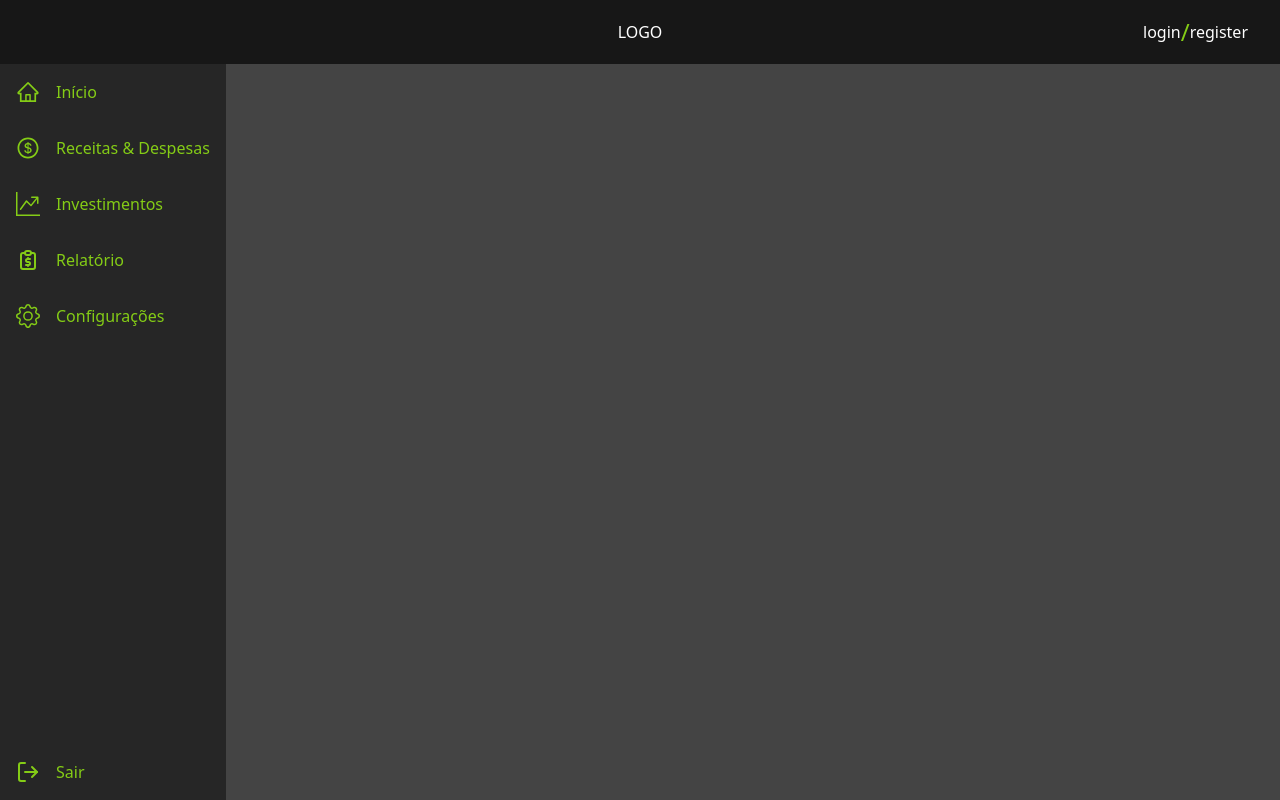
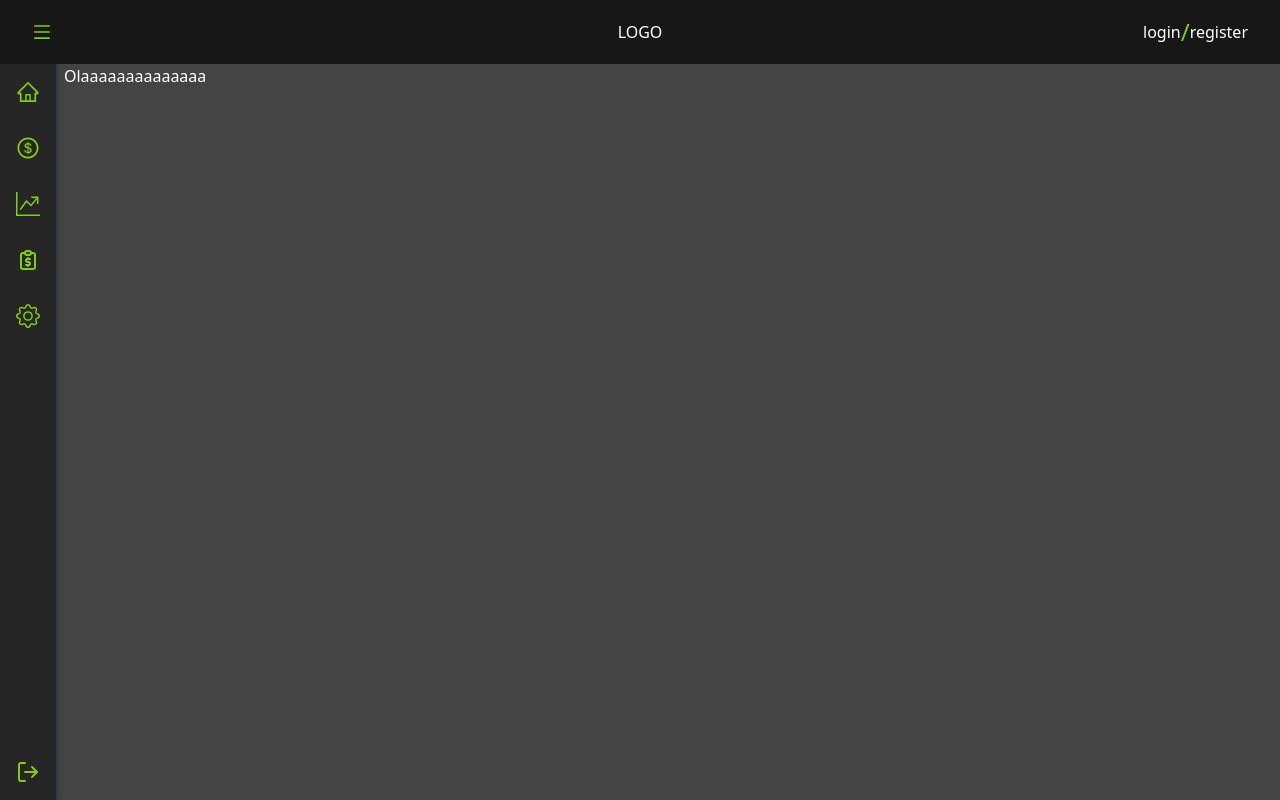
Before and after one commit to Joffre-Quintas/Projeto_Organiza, a Next.js app: page / in a window 1280 px wide. Built offline with nearby package versions, Linux system fonts and the light colour scheme.

Commit message:
Contexto de Menu definido

```diff
--- a/src/components/layout/Header.tsx
+++ b/src/components/layout/Header.tsx
@@ -1,14 +1,20 @@
+import { MenuContext } from '@/context/MenuContext';
+import { useContext } from 'react';
+import {AiOutlineMenu} from 'react-icons/ai';
+
 export default function Header() {
+    const { toggleState } = useContext(MenuContext)
     return (
         <>
-            <header className="fixed w-full h-16 top-0 left-0 grid grid-cols-3 px-8 py-4 bg-neutral-900 z-10">
-                <div></div>
+            <header className="fixed w-full h-16 top-0 left-0 grid grid-cols-3 px-8 py-4 bg-neutral-900 z-10 cursor-pointer">
+                <div className='flex justify-start items-center text-xl text-lime-500 transition hover:opacity-90'>
+                    <AiOutlineMenu onClick={toggleState}/>
+                </div>
                 <div className="flex justify-center items-center">LOGO</div>
                 <div className="flex justify-end items-center">
                     login <span className="text-lime-500 text-2xl">/</span> register
                 </div>
             </header>
-            <div className="w-full h-16"></div>
         </>
     )
 }
--- a/src/components/layout/Navbar.tsx
+++ b/src/components/layout/Navbar.tsx
@@ -5,13 +5,13 @@ import loginLogout from "@/data/loginLogout";
 export default function Navbar() {
     return(
         <>
-            <nav className="fixed w-fit h-full top-0 flex flex-col justify-between bg-neutral-800">
+            <nav className="fixed w-fit h-full top-0 flex flex-col justify-between bg-neutral-800 shadow-md shadow-gray-800">
                 <ul className="flex flex-col mt-16">
-                    {menuItens.map(item => <NavbarItem item={item}/>)}
+                    {menuItens.map((item,index) => <NavbarItem key={index} item={item}/>)}
                 </ul>
                 <NavbarItem item={loginLogout[0]}/>
             </nav>
-            <div className="w-32"></div>
+            <div className="w-16 h-full bg-red-600"></div>
         </>
     )
 }
--- a/src/components/layout/NavbarItem.tsx
+++ b/src/components/layout/NavbarItem.tsx
@@ -1,7 +1,10 @@
+import { MenuContext } from "@/context/MenuContext";
 import Link from "next/link";
+import { useContext } from "react";
 import { IconType } from "react-icons";
 
 export default function NavbarItem({item}:{item:{icon: IconType, name: string, url: string}}) {
+    const {isOpen} = useContext(MenuContext)
     return(
         <Link href={item.url}>
             <li className={`flex justify-start items-center gap-4 px-4 py-4 text-lime-500 transition ${item.name === 'Sair' ? 'hover:bg-red-400 hover:text-black' : 'hover:bg-lime-200 hover:text-black'}`}
@@ -10,7 +13,7 @@ export default function NavbarItem({item}:{item:{icon: IconType, name: string, u
                 <div className="text-2xl">
                     {<item.icon/>}
                 </div>
-                <div>
+                <div className={`${!isOpen && 'hidden'} text-sm`}>
                     {item.name}
                 </div>
             </li>
--- a/src/components/layout/index.tsx
+++ b/src/components/layout/index.tsx
@@ -1,12 +1,17 @@
+import { useContext } from "react"
 import Header from "./Header"
 import Navbar from "./Navbar"
+import { MenuContext } from "@/context/MenuContext"
 
 export default function Layout(props: any) {
+    const {isOpen} = useContext(MenuContext)
     return (
         <div>
             <Header/>
             <Navbar/>
-            {props.children}
+            <div className={`${!isOpen ? 'ml-16': 'ml-56' } mt-16`}>
+                {props.children}
+            </div>
         </div>
     )
 }
--- /dev/null
+++ b/src/context/MenuContext.tsx
@@ -0,0 +1,20 @@
+import { createContext, useState } from 'react';
+
+interface IStateMenuContext {
+    isOpen?: boolean,
+    toggleState?: () => void
+}
+export const MenuContext = createContext<IStateMenuContext>({});
+
+export default function MenuProvider(props:any) {
+    const [isOpen, setIsOpen] = useState(false);
+
+    function toggleState() {
+        setIsOpen(!isOpen)
+    }
+    return(
+        <MenuContext.Provider value={{isOpen,toggleState}}>
+            {props.children}
+        </MenuContext.Provider>
+    )
+}
--- a/src/pages/_app.tsx
+++ b/src/pages/_app.tsx
@@ -1,7 +1,15 @@
 import '@/styles/globals.css'
 import 'tailwindcss/tailwind.css'
 import type { AppProps } from 'next/app'
+import MenuProvider from '@/context/MenuContext'
+import Layout from '@/components/layout'
 
 export default function App({ Component, pageProps }: AppProps) {
-  return <Component {...pageProps} />
+  return(
+    <MenuProvider>
+      <Layout>
+        <Component {...pageProps} />
+      </Layout>
+    </MenuProvider>
+  )
 }
--- a/src/pages/_document.tsx
+++ b/src/pages/_document.tsx
@@ -1,15 +1,12 @@
-import Layout from '@/components/layout'
-import { Html, Head, Main, NextScript } from 'next/document'
-import {} from 'tailwindcss'
+import { Html, Head, Main, NextScript } from 'next/document';
+
 export default function Document() {
   return (
     <Html lang="pt-br">
       <Head />
       <body>
-        <Layout>
-          <Main />
-          <NextScript />
-        </Layout>
+            <Main />
+            <NextScript />
       </body>
     </Html>
   )
--- a/src/pages/index.tsx
+++ b/src/pages/index.tsx
@@ -1,5 +1,8 @@
+
 export default function Home() {
   return (
-    <h1>Ola</h1>
+    <>
+      <h1>Olaaaaaaaaaaaaaa</h1>
+    </>
   )
 }
```
